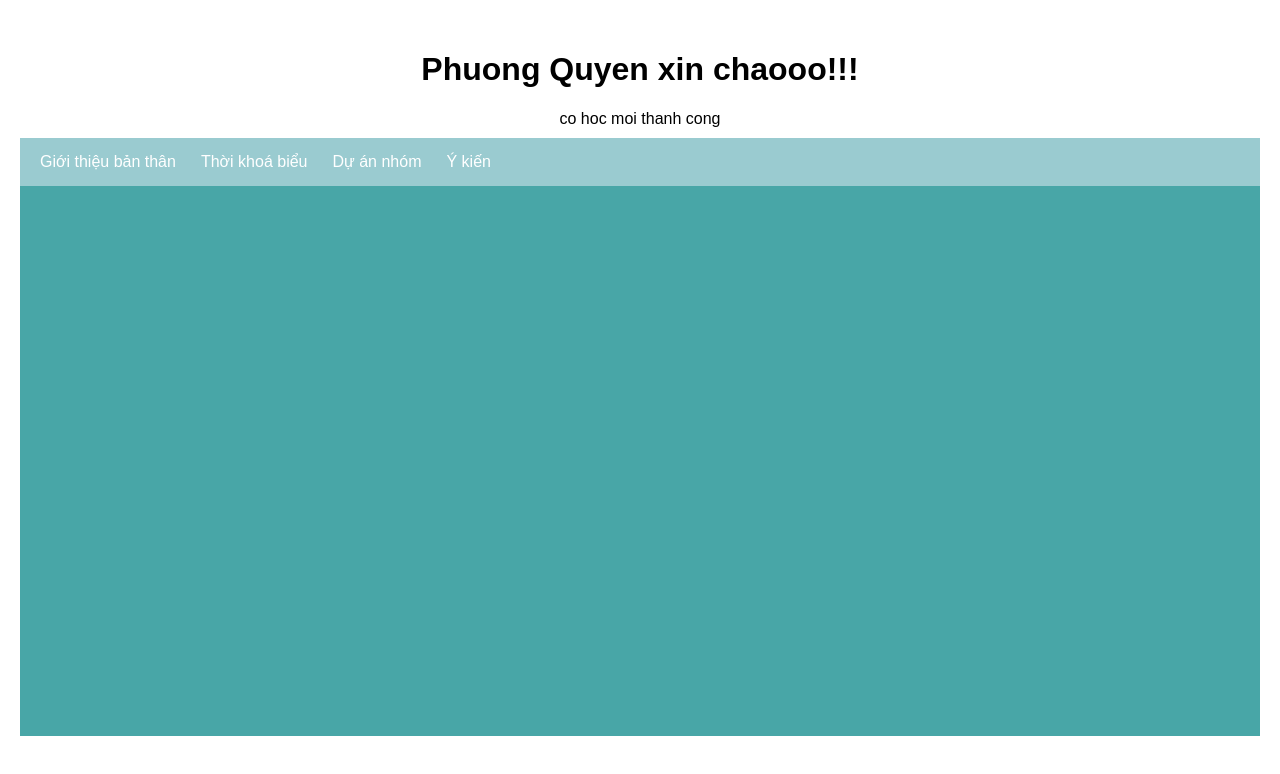
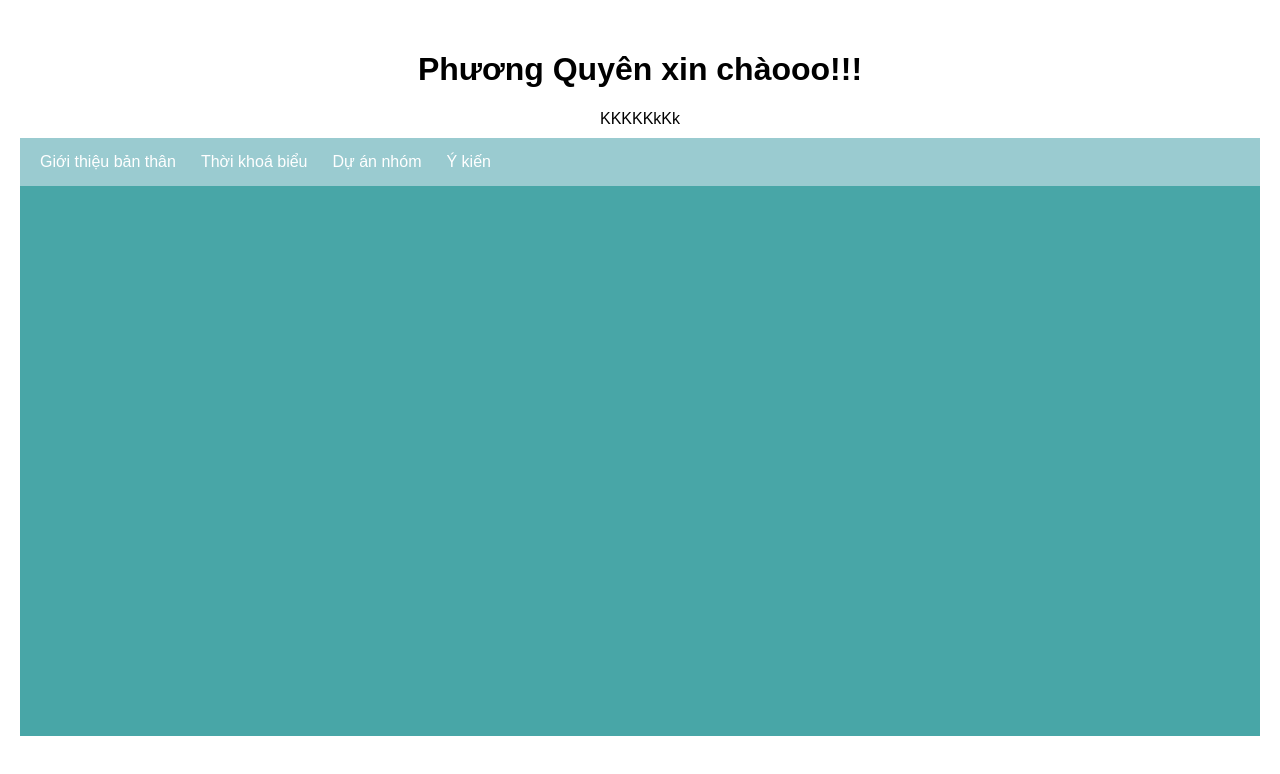
Before and after one commit to tnpquyen1117/pq, a plain HTML site: page index.html in a window 1280 px wide. Drawn offline with Linux system fonts and the light colour scheme.

Commit message:
Update index.html

```diff
--- a/index.html
+++ b/index.html
@@ -10,8 +10,8 @@
 <body>
   <center>
     <header>
-      <h1> Phuong Quyen xin chaooo!!! </h1>
-      <p1> co hoc moi thanh cong</p1>
+      <h1> Phương Quyên xin chàooo!!! </h1>
+      <p1> KKKKKkKk</p1>
     </header>
 
 <div class="chinh" >
```
